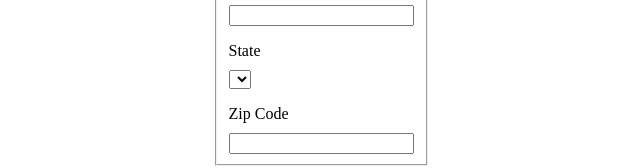
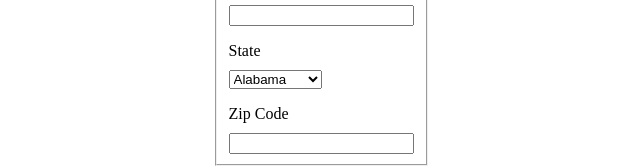
Before and after one commit to SabrinaMouginot/HRNet_P14, a React (Vite) app: page / in a window 1280 px wide. Shown: the part 571-739 px from the top of the page, without its empty margins (319-959 px from the left). Built offline with nearby package versions, Linux system fonts and the light colour scheme.

Commit message:
ajout des options pour les départements et les états déclarés directement dans le composant

```diff
--- a/src/components/MyForm.jsx
+++ b/src/components/MyForm.jsx
@@ -23,6 +23,13 @@ function MyForm() {
     } = useForm({  // pour gérer les formulaires
         resolver: zodResolver(schema), // Pour valider automatiquement les données soumises dans le formulaire
     });
+
+    // Options pour les départements et les états déclarés directement dans le composant
+    const departments = ["Sales", "Marketing", "Engineering", "Human Resources", "Legal"];
+    const states = [
+        "Alabama", "Alaska", "Arizona", "Arkansas", "California", "Colorado",
+        "Connecticut", "Delaware", "Florida", "Georgia" // etc...
+    ];
 
     const onSubmit = (data) => {
         let employees = JSON.parse(localStorage.getItem('employees')) || [];
@@ -67,7 +74,9 @@ function MyForm() {
 
                     <label>State</label>
                     <select {...register("state")} id="state">
-                        {/* options for states */}
+                        {states.map((state, index) => (
+                            <option key={index} value={state}>{state}</option>
+                        ))}
                     </select>
                     {errors.state && <span>{errors.state.message}</span>}
 
@@ -78,11 +87,9 @@ function MyForm() {
 
                 <label>Department</label>
                 <select {...register("department")} id="department">
-                    <option value="Sales">Sales</option>
-                    <option value="Marketing">Marketing</option>
-                    <option value="Engineering">Engineering</option>
-                    <option value="Human Resources">Human Resources</option>
-                    <option value="Legal">Legal</option>
+                    {departments.map((department, index) => (
+                        <option key={index} value={department}>{department}</option>
+                    ))}
                 </select>
                 {errors.department && <span>{errors.department.message}</span>}
 
```
